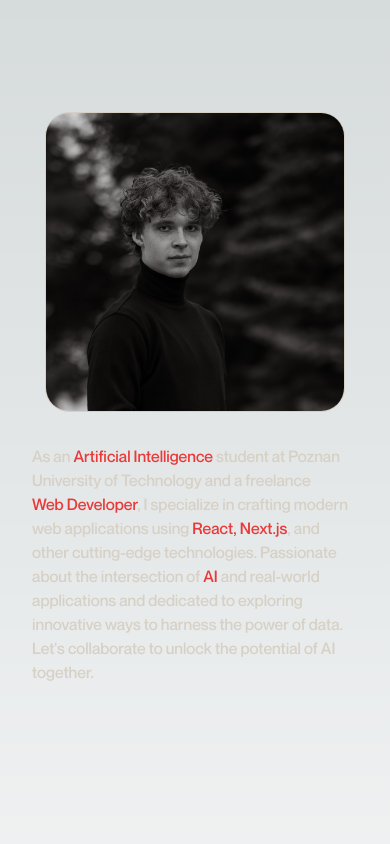
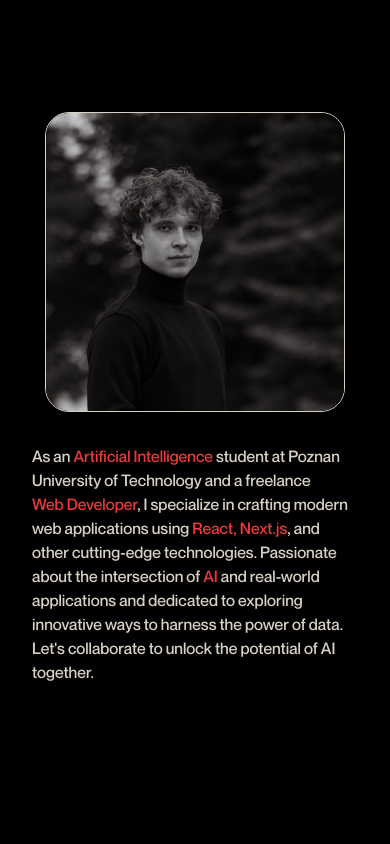
Before and after one commit to JMadejczyk/madejczyk.dev, a Next.js app: page /about in a window 390 px wide. Shown: the top 844 px of the page. Built offline with nearby package versions, Linux system fonts and the light colour scheme.

Commit message:
mobile white background bug fix

```diff
--- a/src/app/globals.css
+++ b/src/app/globals.css
@@ -2,28 +2,8 @@
 @tailwind components;
 @tailwind utilities;
 
-:root {
-  --foreground-rgb: 0, 0, 0;
-  --background-start-rgb: 214, 219, 220;
-  --background-end-rgb: 255, 255, 255;
-}
-
-@media (prefers-color-scheme: dark) {
-  :root {
-    --foreground-rgb: 255, 255, 255;
-    --background-start-rgb: 0, 0, 0;
-    --background-end-rgb: 0, 0, 0;
-  }
-}
-
 body {
-  color: rgb(var(--foreground-rgb));
-  background: linear-gradient(
-      to bottom,
-      transparent,
-      rgb(var(--background-end-rgb))
-    )
-    rgb(var(--background-start-rgb));
+  background-color: black;
 }
 
 @layer utilities {
```
